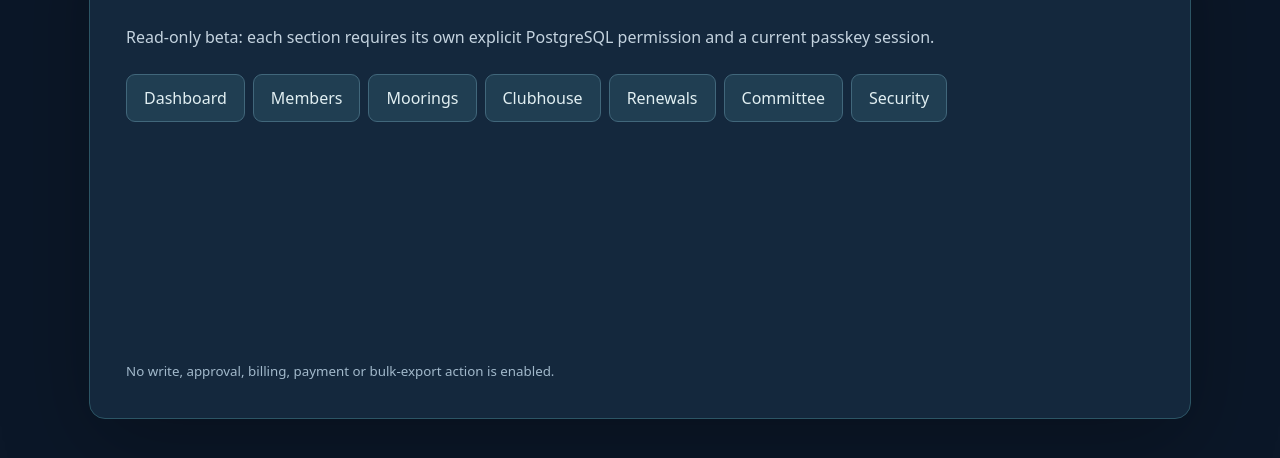
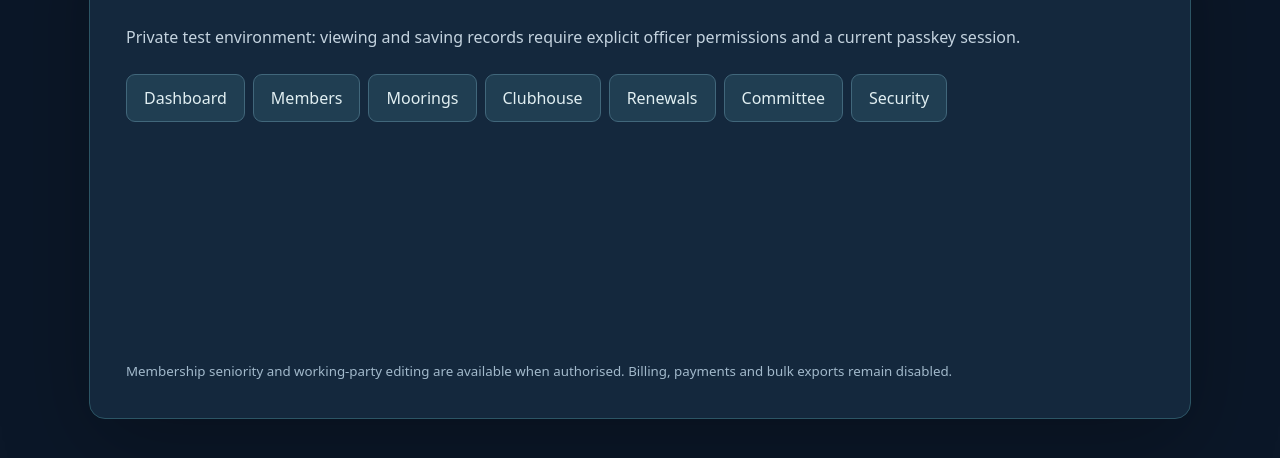
Before and after one commit to jamienewton2269/JNS-Home-Assistant-Deployment, a plain HTML site: page club-manager/beta/static/beta.html in a window 1280 px wide. Shown: the part 194-652 px from the top of the page. Drawn offline with Linux system fonts and the light colour scheme; files that its build step writes are made by us from their sources.

Commit message:
Update playground interface guidance for scoped write operations

```diff
--- a/club-manager/beta/static/beta.html
+++ b/club-manager/beta/static/beta.html
@@ -1 +1 @@
-<!doctype html><html lang="en"><head><meta charset="utf-8"><meta name="viewport" content="width=device-width,initial-scale=1"><title>Club Manager · Officer beta</title><link rel="stylesheet" href="/assets/style.css"><script src="/assets/browser.js" defer></script></head><body><main><header><span class="brand"><img class="brand-mark" src="/assets/sailing-uk-logo-static.png" alt="" aria-hidden="true"> Club Manager</span><span class="pill">SYNTHETIC DATA</span></header><article><div class="heading"><h1>Private Administration</h1><button id="logout" class="secondary">Sign out</button></div><p>Read-only beta: each section requires its own explicit PostgreSQL permission and a current passkey session.</p><nav id="sections" aria-label="Administration areas"><button data-section="dashboard">Dashboard</button><button data-section="members">Members</button><button data-section="moorings">Moorings</button><button data-section="clubhouse">Clubhouse</button><button data-section="renewals">Renewals</button><button data-section="committee">Committee</button><button data-section="security">Security</button></nav><p role="status" id="status"></p><section id="result" aria-live="polite"></section><small>No write, approval, billing, payment or bulk-export action is enabled.</small></article></main></body></html>
+<!doctype html><html lang="en"><head><meta charset="utf-8"><meta name="viewport" content="width=device-width,initial-scale=1"><title>Club Manager · Officer beta</title><link rel="stylesheet" href="/assets/style.css"><script src="/assets/browser.js" defer></script></head><body><main><header><span class="brand"><img class="brand-mark" src="/assets/sailing-uk-logo-static.png" alt="" aria-hidden="true"> Club Manager</span><span class="pill">SYNTHETIC DATA</span></header><article><div class="heading"><h1>Private Administration</h1><button id="logout" class="secondary">Sign out</button></div><p>Private test environment: viewing and saving records require explicit officer permissions and a current passkey session.</p><nav id="sections" aria-label="Administration areas"><button data-section="dashboard">Dashboard</button><button data-section="members">Members</button><button data-section="moorings">Moorings</button><button data-section="clubhouse">Clubhouse</button><button data-section="renewals">Renewals</button><button data-section="committee">Committee</button><button data-section="security">Security</button></nav><p role="status" id="status"></p><section id="result" aria-live="polite"></section><small>Membership seniority and working-party editing are available when authorised. Billing, payments and bulk exports remain disabled.</small></article></main></body></html>
```
